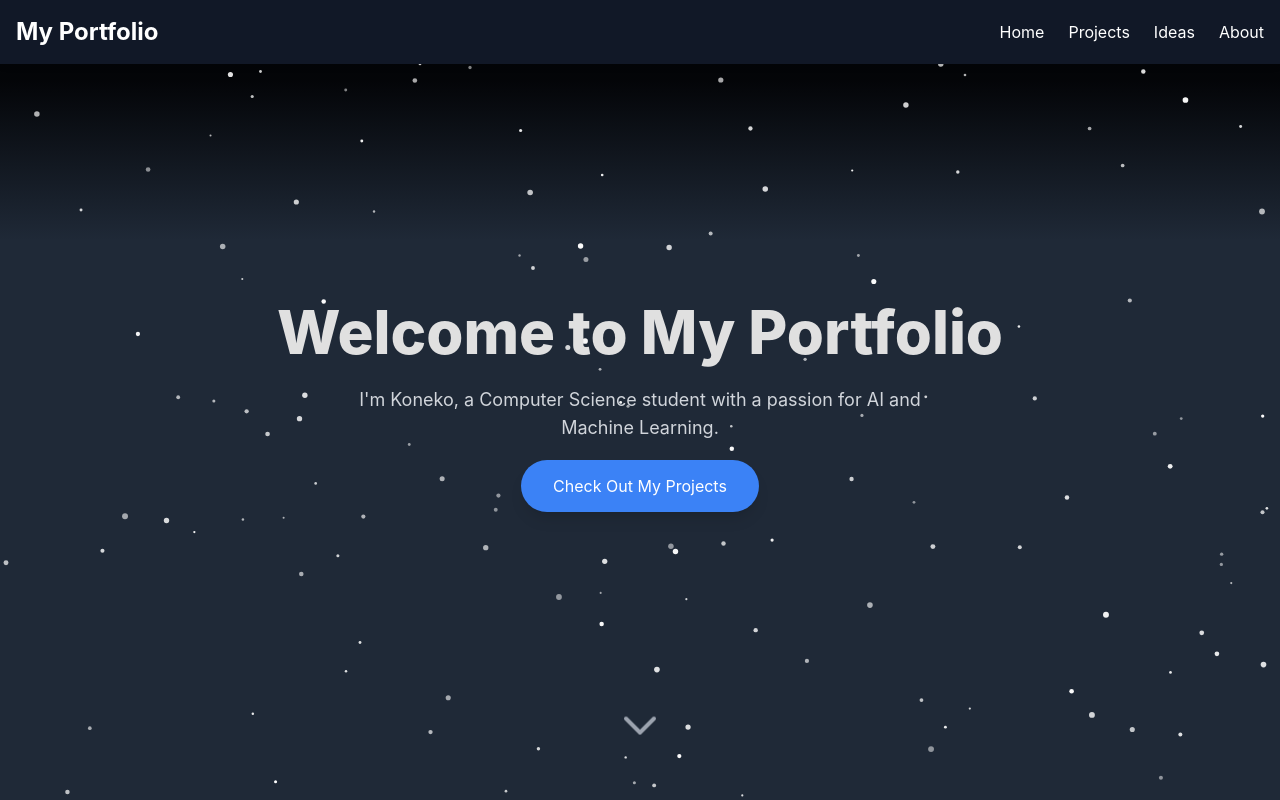
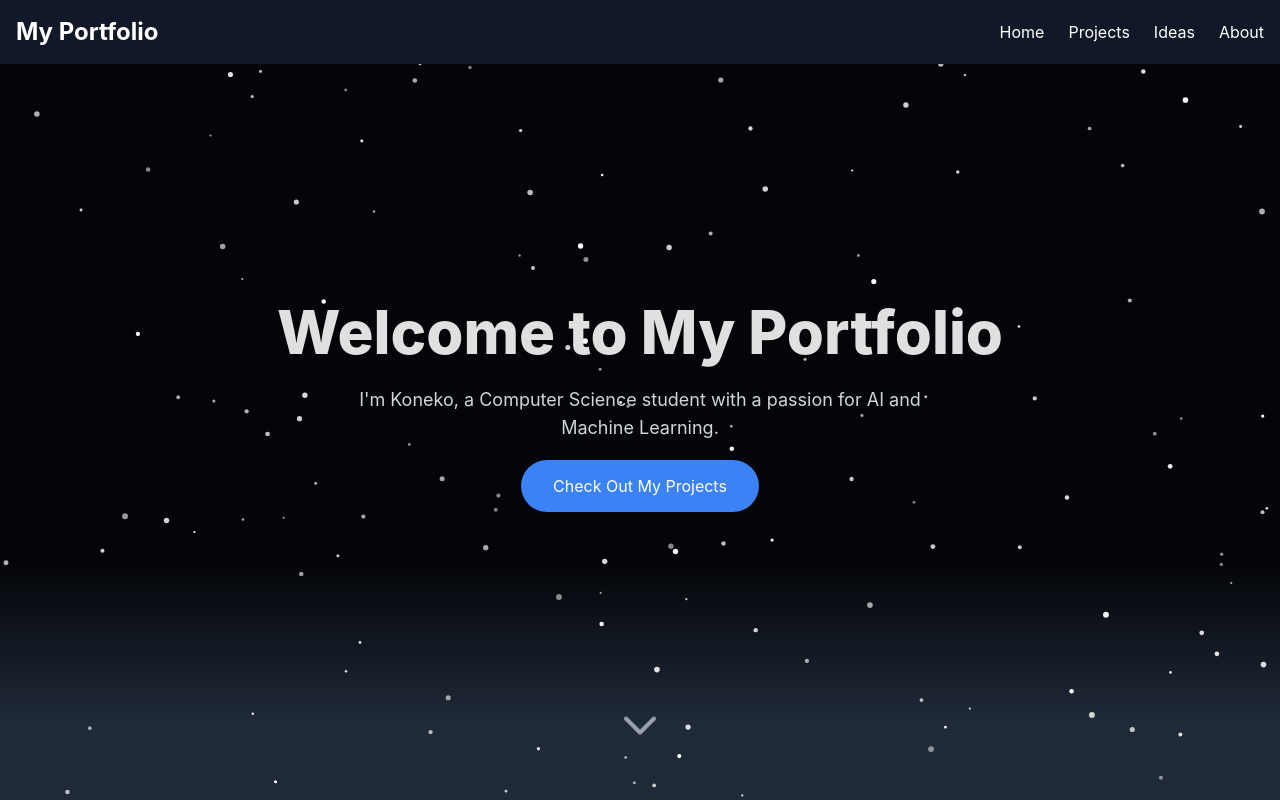
Before and after one commit to NottKoneko/Faceless_Website, a React (Create React App) app in the folder my-portfolio/: page / in a window 1280 px wide. Shown: the top 800 px of the page. Built offline with nearby package versions, Linux system fonts and the light colour scheme.

Commit message:
lowered gradiant

```diff
--- a/my-portfolio/src/index.css
+++ b/my-portfolio/src/index.css
@@ -36,7 +36,7 @@
   height: 100vh;
   position: relative;
   overflow: hidden;
-  background: linear-gradient(to bottom, rgba(0, 0, 0, 0.8) 10%, #1f2937 30%);
+  background: linear-gradient(to bottom, rgba(0, 0, 0, 0.8) 70%, #1f2937 90%);
 }
 
 .content {
```
